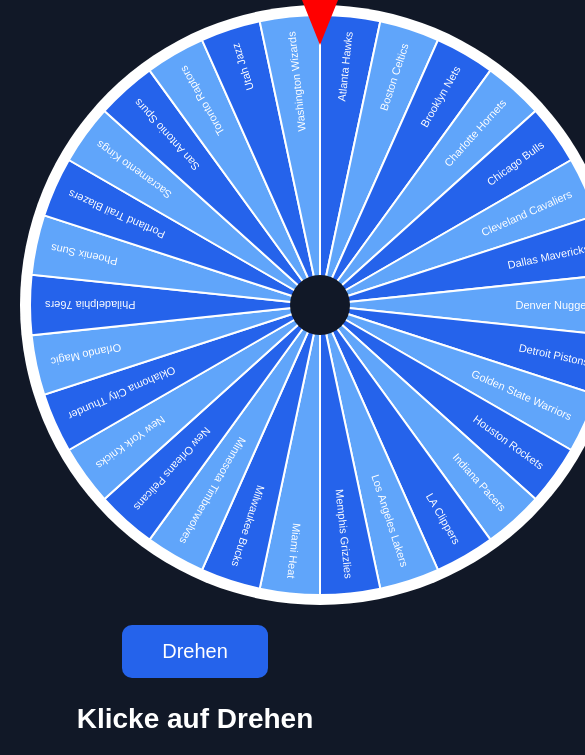
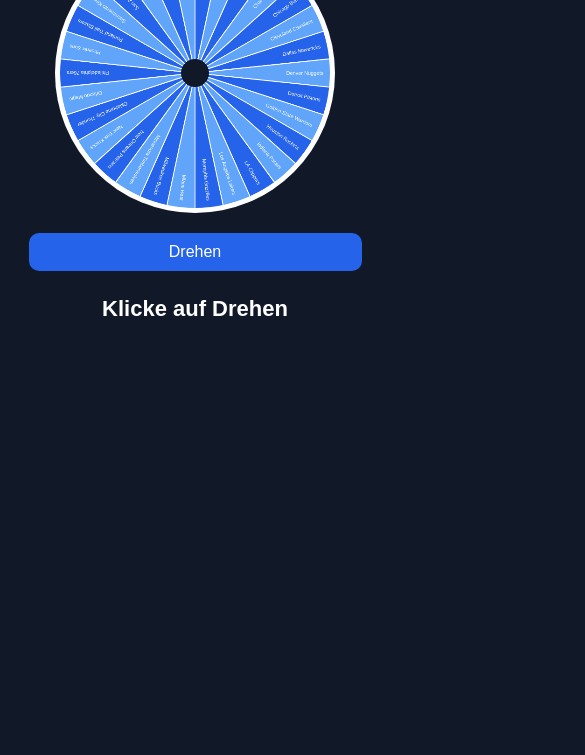
Before and after one commit to gabWag08/2kWebsite, a website: page public/index.html in a window 390 px wide. Shown: the part 131-886 px from the top of the page, 585 px wide, since content can reach past the window. After the commit the page ends 844 px from the top, so only its background shows below. Drawn offline with Linux system fonts and the light colour scheme.

Commit message:
Smartphone Optimization

```diff
--- a/public/style.css
+++ b/public/style.css
@@ -91,3 +91,96 @@
 .empty {
     color: #9ca3af;
 }
+
+/* =========================
+   TABLETS (<= 900px)
+========================= */
+@media (max-width: 900px) {
+    .wheel-container {
+        width: 450px;
+    }
+
+    canvas {
+        width: 450px;
+        height: 450px;
+    }
+
+    .roster-slot {
+        width: 90%;
+    }
+}
+
+/* =========================
+   SMARTPHONES (<= 600px)
+========================= */
+@media (max-width: 600px) {
+    body {
+        padding: 10px;
+    }
+
+    h1 {
+        font-size: 22px;
+    }
+
+    .wheel-container {
+        width: 320px;
+    }
+
+    canvas {
+        width: 320px;
+        height: 320px;
+    }
+
+    .pointer {
+        border-left: 14px solid transparent;
+        border-right: 14px solid transparent;
+        border-top: 35px solid red;
+    }
+
+    button {
+        width: 90%;
+        font-size: 18px;
+        padding: 12px 20px;
+    }
+
+    #result {
+        font-size: 22px;
+    }
+
+    #draftButtons button {
+        width: 90%;
+    }
+
+    .roster-slot {
+        width: 95%;
+        font-size: 16px;
+        padding: 12px;
+    }
+
+    .position {
+        font-size: 16px;
+    }
+}
+
+/* =========================
+   VERY SMALL PHONES (<= 400px)
+========================= */
+@media (max-width: 400px) {
+    .wheel-container {
+        width: 280px;
+    }
+
+    canvas {
+        width: 280px;
+        height: 280px;
+    }
+
+    h1 {
+        font-size: 18px;
+    }
+
+    button {
+        font-size: 16px;
+        padding: 10px 15px;
+    }
+}
```
